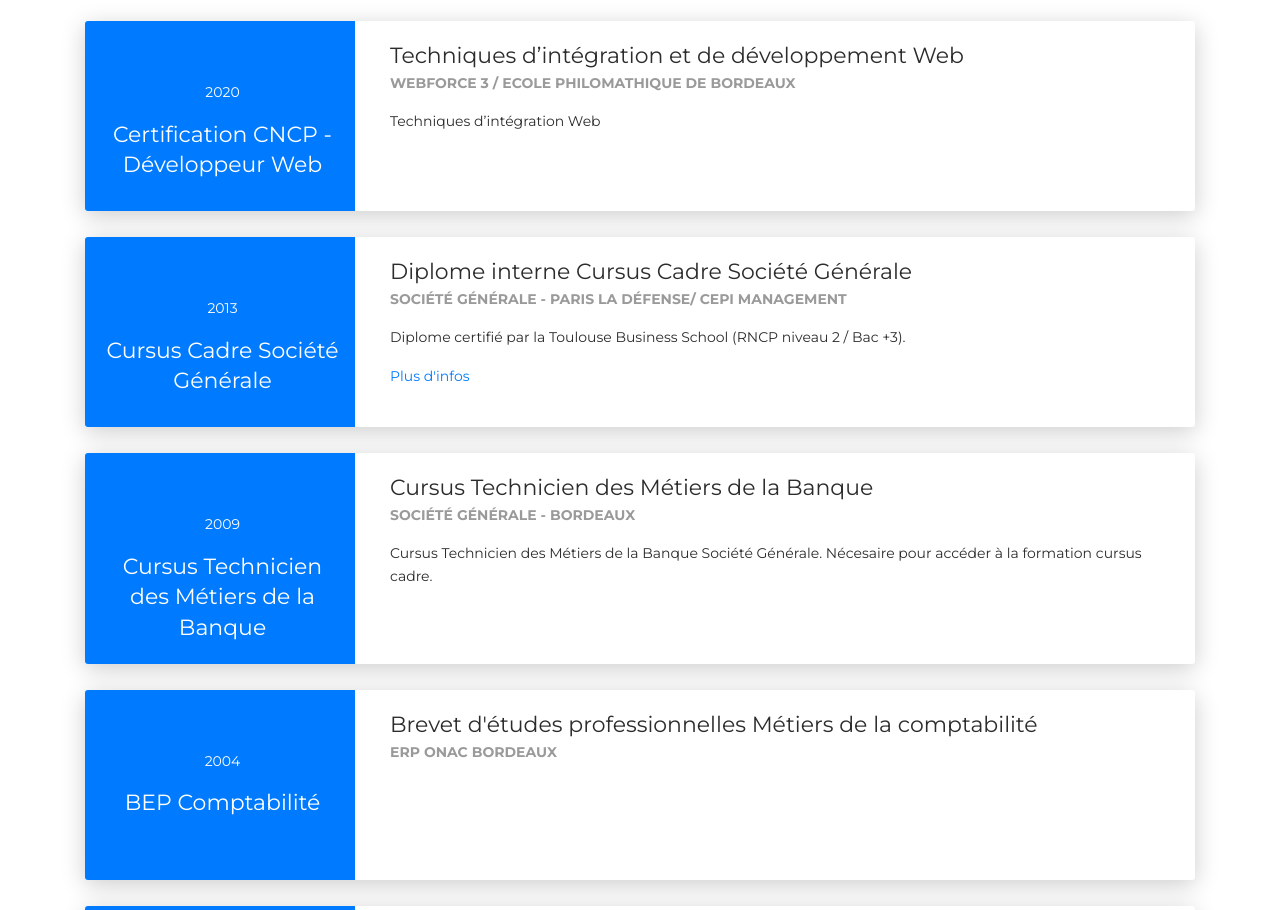
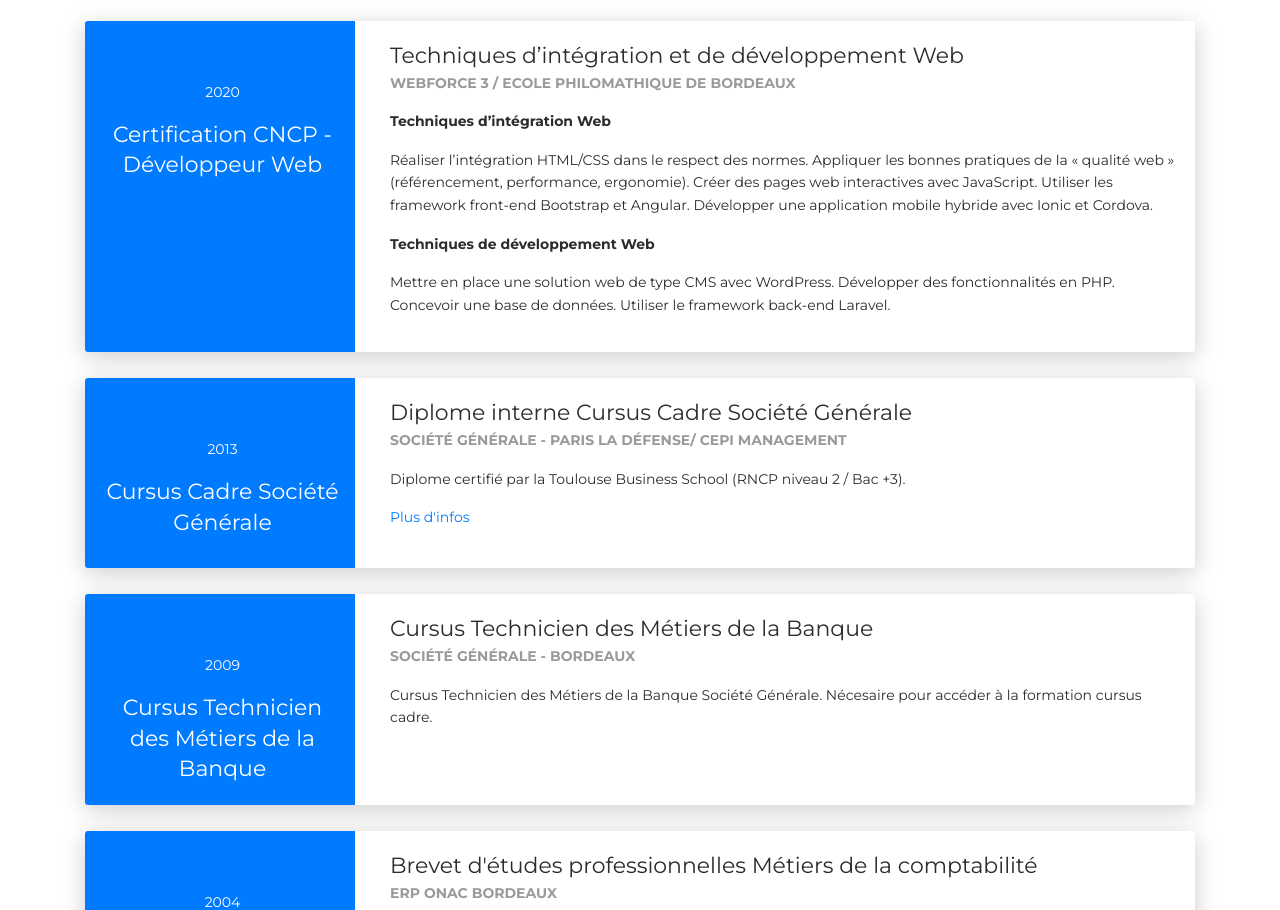
Before and after one commit to NikoBdx/nicolasbrunet.com, a plain HTML site: page index.html in a window 1280 px wide. Shown: the part 3152-4062 px from the top of the page. Drawn offline with Linux system fonts and the light colour scheme.

Commit message:
maj formation

```diff
--- a/index.html
+++ b/index.html
@@ -263,7 +263,17 @@
           <div class="card-body">
             <div class="h5">Techniques d’intégration et de développement Web</div>
             <p class="category">Webforce 3 / Ecole Philomathique de Bordeaux</p>
-            <p>Techniques d’intégration Web</p>
+            <p><strong>Techniques d’intégration Web</strong></p>
+            <p> Réaliser l’intégration HTML/CSS dans le respect des normes.
+            Appliquer les bonnes pratiques de la « qualité web » (référencement, performance, ergonomie).
+            Créer des pages web interactives avec JavaScript.
+            Utiliser les framework front-end Bootstrap et Angular.
+            Développer une application mobile hybride avec Ionic et Cordova.</p>
+            <p><strong>Techniques de développement Web</strong></p>
+            <p> Mettre en place une solution web de type CMS avec WordPress.
+            Développer des fonctionnalités en PHP.
+            Concevoir une base de données.
+            Utiliser le framework back-end Laravel.</p>
           </div>
         </div>
       </div>
```
